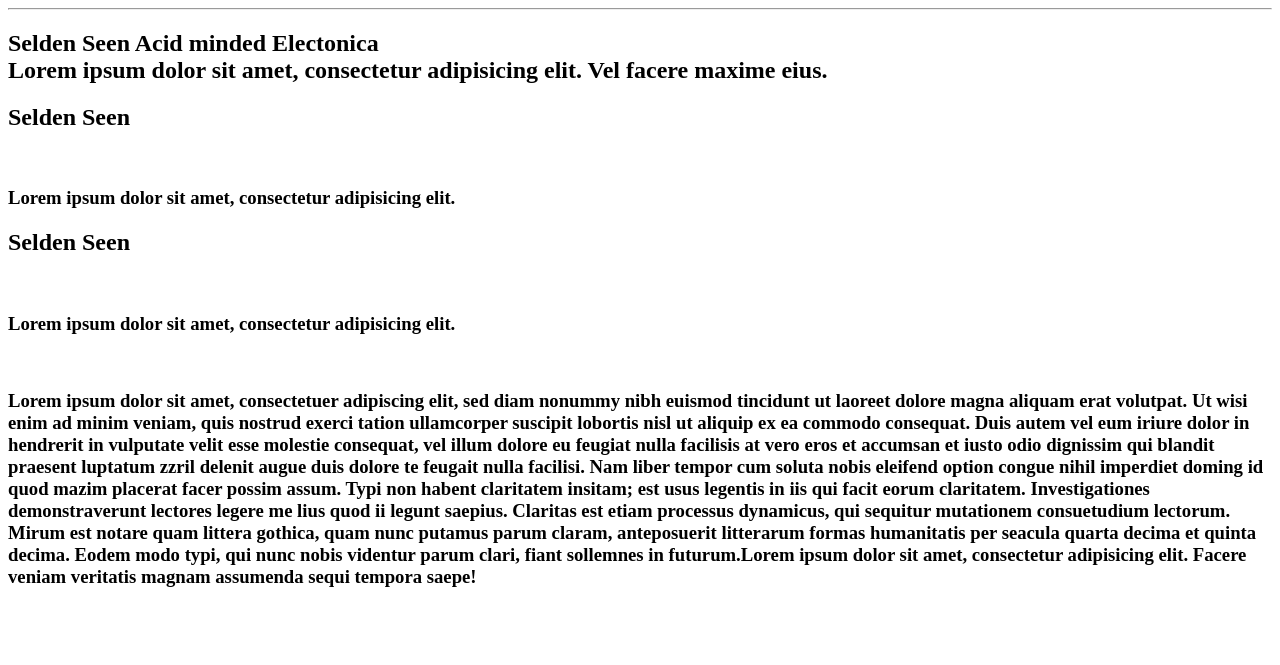
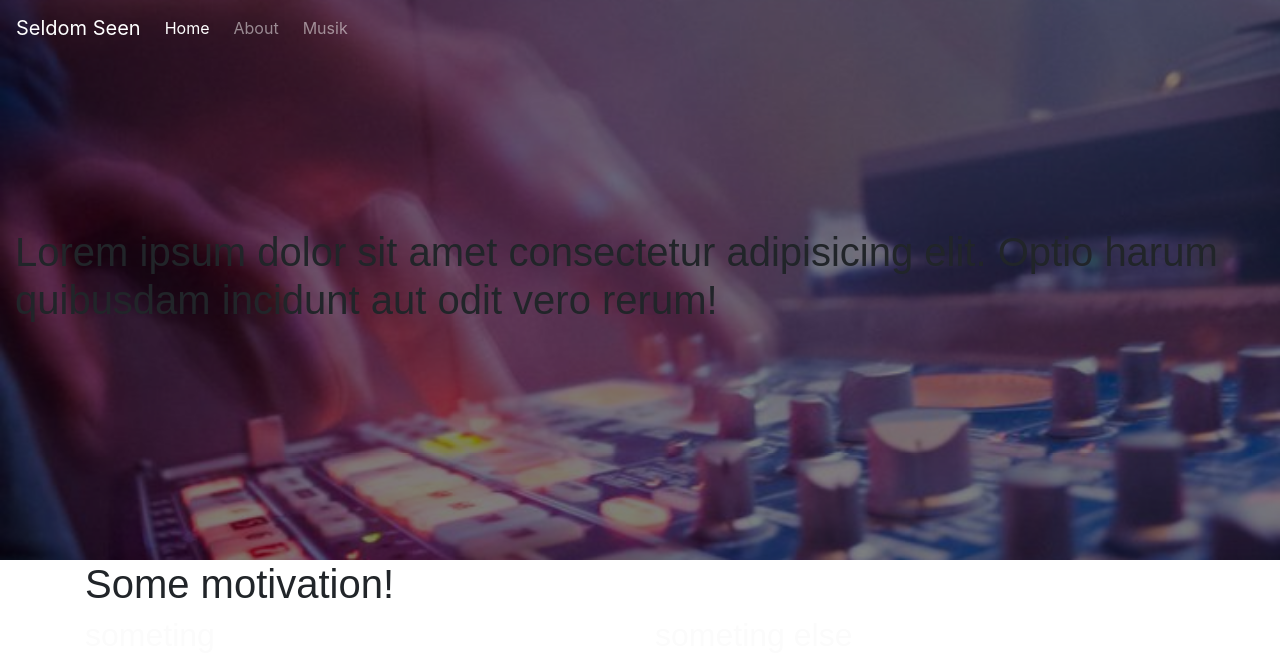
Before and after one commit to josvelema/milestone, a plain HTML site: page index.html in a window 1280 px wide. Drawn offline with nearby package versions, Linux system fonts and the light colour scheme.

Commit message:
Made boilerplate , navbar and first containers

```diff
--- a/CSS/style.css
+++ b/CSS/style.css
@@ -1,9 +1,3 @@
-@import url('https://fonts.googleapis.com/css?family=IBM+Plex+Sans|Questrial|Share+Tech&display=swap');
-
-body {
-    background-color: rgba(10, 7, 35, 0.7);
-    margin: 0 auto;
-}
 
 h1 {
     font-family: 'Share Tech', sans-serif;
@@ -22,31 +16,21 @@ h2 {
     color: #fbfbfb;
 }
 
-.head {
-    background-color: transparent;
-    width: 75%;
-    height: 100px;
-    color: #fafafa;
-    margin: 0 auto;
-    padding: 2px 2px 2px 2px;
+
+.rj-container-main {
+    height: 70vh;
+     background: url(../img/emxheroimage.jpg) no-repeat center center fixed;
+  -webkit-background-size: cover;
+  -moz-background-size: cover;
+  -o-background-size: cover;
+  background-size: cover;
+  display: flex ;
+  align-items: center;
+  justify-content: center ;
+  position: relative;
 }
 
-.hero-image {
-    background: url("../img/emxheroimage.jpg")no-repeat center center fixed;
-    background-position: relative;
-    background-repeat: no-repeat;
-    background-size: cover;
-    background-origin: border-box;
-    min-height: 600px;
-    transition: height 5s ease-in-out;
-    -moz-transition: all 5s ;
-    -webkit-transition: all 5s ease-in-out;
-    background-color: rgba(0, 0, 0, 0.5);
-    width: 100%;
-    float: left;
-    margin: 0 ;
-}
-.overlay {
+.rj-bg-overlay {
     position: absolute;
     top: 0;
     left: 0;
@@ -55,36 +39,8 @@ h2 {
     background-color: rgba(0,0,0,0.5)
 }
 
-
-.callout {
-    font-family: 'Share Tech', sans-serif;
-    color: #fafafa;
-    letter-spacing: 2px;
-    font-weight: 300;
-    width: 40%;
-    height: 200px;
-    margin-top: 10px;
-    margin-left: 20px;
-    margin-bottom: 40px;
-    padding: 5px 15px 5px 15px;
-    background-color: rgba(20, 15, 35, 0.8);
-    border-top-right-radius: 20px;
-    border-top-left-radius: 2px;
-    border-bottom-left-radius: 2px;
-    border-bottom-right-radius: 2px;
-    display: inline-block;
-}
-
-.foot {
-    width: 90%;
-    height: 100px;
-    background-color: rgba(25, 25, 25, 0.5);
-    color: #fafafa;
-    border-radius: 5px 5px;
-    border-color: #777777;
-    position: relative;
-    float: left;
-    margin: 5px auto;
-    padding: 10px 30px 10px 30px;
-
-}
+.rj-container-nav {
+       background-color: rgba(10, 7, 35, 0.7);
+       width: 100%
+       height: 75px;
+    }
--- a/index.html
+++ b/index.html
@@ -1,55 +1,81 @@
 <!DOCTYPE html>
 <html lang="en">
+<head>
+    <meta charset="UTF-8">
+    <meta name="viewport" content="width=device-width, initial-scale=1.0">
+    <meta http-equiv="X-UA-Compatible" content="ie=edge">
+    <title>Seldom Seen | Experimental Electronik Musik</title>
+    <!-- css/javasscript CDN and google fonts -->
+    <link rel="stylesheet" href="https://stackpath.bootstrapcdn.com/bootstrap/4.3.1/css/bootstrap.min.css">
+    <link rel="stylesheet" href="https://use.fontawesome.com/releases/v5.8.1/css/all.css" integrity="sha384-50oBUHEmvpQ+1lW4y57PTFmhCaXp0ML5d60M1M7uH2+nqUivzIebhndOJK28anvf" crossorigin="anonymous">
+    <link href="https://fonts.googleapis.com/css?family=Asap:400,600" rel="stylesheet">
+    <link rel="stylesheet" href="CSS/style.css" type="text/css" />
 
-<head>
-    <meta chars
+</head>
 
-        <br>
-        <Hr>
-    </header>
-    <section>
-        <div class="hero-image">
-            <aside>
-                <h2> Selden Seen Acid minded Electonica
-            <br> Lorem ipsum dolor sit amet, consectetur adipisicing elit. Vel facere maxime eius.</h2>
+<body>
+<!-- nav used Bootstrap's navbar toggler-->
+<div class="container rj-container-nav">
+	<nav class="navbar navbar-expand-sm fixed-top navbar-dark">
+		<button class="navbar-toggler" type="button" data-toggle="collapse" data-target="#navbarToggler" aria-controls="navbarToggler" aria-expanded="false" aria-label="Toggle navigation">
+    <span class="navbar-toggler-icon"></span>
+  </button>
+		<div class="collapse navbar-collapse" id="navbarToggler">
+			<a class="navbar-brand" href="#">Seldom Seen</a>
+			<ul class="navbar-nav mr-auto">
+				<li class="nav-item active mr-2">
+					<a class="nav-link" href="#">Home <span class="sr-only">(current)</span></a>
+				</li>
+				<li class="nav-item mr-2">
+					<a class="nav-link" href="#">About</a>
+				</li>
+				<li class="nav-item mr-2">
+					<a class="nav-link" href="#">Musik</a>
+				</li>
+			</ul>
+		</div>
+	</nav>
+</div>
+<!-- Main container with intro and background opaque overlay-->
+<div class="container-fluid rj-container-main">
+	<div class="rj-bg-overlay"></div>
+	<div class="row">
+		<div class="col-12">
+			<header class="rj-intro">
+				<h1>Lorem ipsum dolor sit amet consectetur adipisicing elit. Optio harum quibusdam incidunt aut odit
+					vero rerum!</h1>
 
-            <div class="callout">
-                <h2>Selden Seen</h2>
-                <br>
-                <h3>Lorem ipsum dolor sit amet, consectetur adipisicing elit.</h3>
-            </div>
-            <div class="callout">
-                <h2>Selden Seen</h2>
-                <br>
-                <h3>Lorem ipsum dolor sit amet, consectetur adipisicing elit.</h3>
-            </div>
+			</header>
+		</div>
+	</div>
 
-            </aside>
-        </div>
-    </section>
-    <br>
-    <footer>
-    <div class="foot"><h3>Lorem ipsum dolor sit amet, consectetuer adipiscing elit,
-    sed diam nonummy nibh euismod tincidunt ut laoreet dolore
-    magna aliquam erat volutpat. Ut wisi enim ad minim veniam,
-    quis nostrud exerci tation ullamcorper suscipit lobortis nisl
-    ut aliquip ex ea commodo consequat. Duis autem vel eum iriure
-    dolor in hendrerit in vulputate velit esse molestie consequat,
-    vel illum dolore eu feugiat nulla facilisis at vero eros et
-    accumsan et iusto odio dignissim qui blandit praesent luptatum
-    zzril delenit augue duis dolore te feugait nulla facilisi.
-    Nam liber tempor cum soluta nobis eleifend option congue
-    nihil imperdiet doming id quod mazim placerat facer possim
-    assum. Typi non habent claritatem insitam; est usus legentis
-    in iis qui facit eorum claritatem. Investigationes
-    demonstraverunt lectores legere me lius quod ii legunt saepius.
-    Claritas est etiam processus dynamicus, qui sequitur mutationem
-    consuetudium lectorum. Mirum est notare quam littera gothica,
-    quam nunc putamus parum claram, anteposuerit litterarum formas
-    humanitatis per seacula quarta decima et quinta decima. Eodem
-    modo typi, qui nunc nobis videntur parum clari, fiant sollemnes
-    in futurum.Lorem ipsum dolor sit amet, consectetur adipisicing elit. Facere veniam veritatis magnam assumenda sequi tempora saepe!</h3></div>
-    </footer>
+</div>
+<!-- container main call to action-->
+
+<div class="container content-container">
+	<div class="row">
+		<div class="col-12">
+			<h1>Some motivation!</h1>
+		</div>
+	</div>
+	<div class="row">
+		<div class="col-12 col-md-6">
+			<h2>someting</h2>
+		</div>
+		<div class="col-12 col-md-6">
+			<h2>someting else</h2>
+		</div>
+	</div>
+</div>
+<!-- Bootstrap javascript / jquery CDN-->
+    <script src="https://code.jquery.com/jquery-3.3.1.slim.min.js" integrity="sha384-q8i/X+965DzO0rT7abK41JStQIAqVgRVzpbzo5smXKp4YfRvH+8abtTE1Pi6jizo" crossorigin="anonymous"></script>
+
+    <script src="https://cdnjs.cloudflare.com/ajax/libs/popper.js/1.14.7/umd/popper.min.js" integrity="sha384-UO2eT0CpHqdSJQ6hJty5KVphtPhzWj9WO1clHTMGa3JDZwrnQq4sF86dIHNDz0W1" crossorigin="anonymous"></script>
+
+    <script src="https://stackpath.bootstrapcdn.com/bootstrap/4.3.1/js/bootstrap.min.js" integrity="sha384-JjSmVgyd0p3pXB1rRibZUAYoIIy6OrQ6VrjIEaFf/nJGzIxFDsf4x0xIM+B07jRM" crossorigin="anonymous"></script>
 </body>
 
 </html>
+
+</body>
+</html>
```
